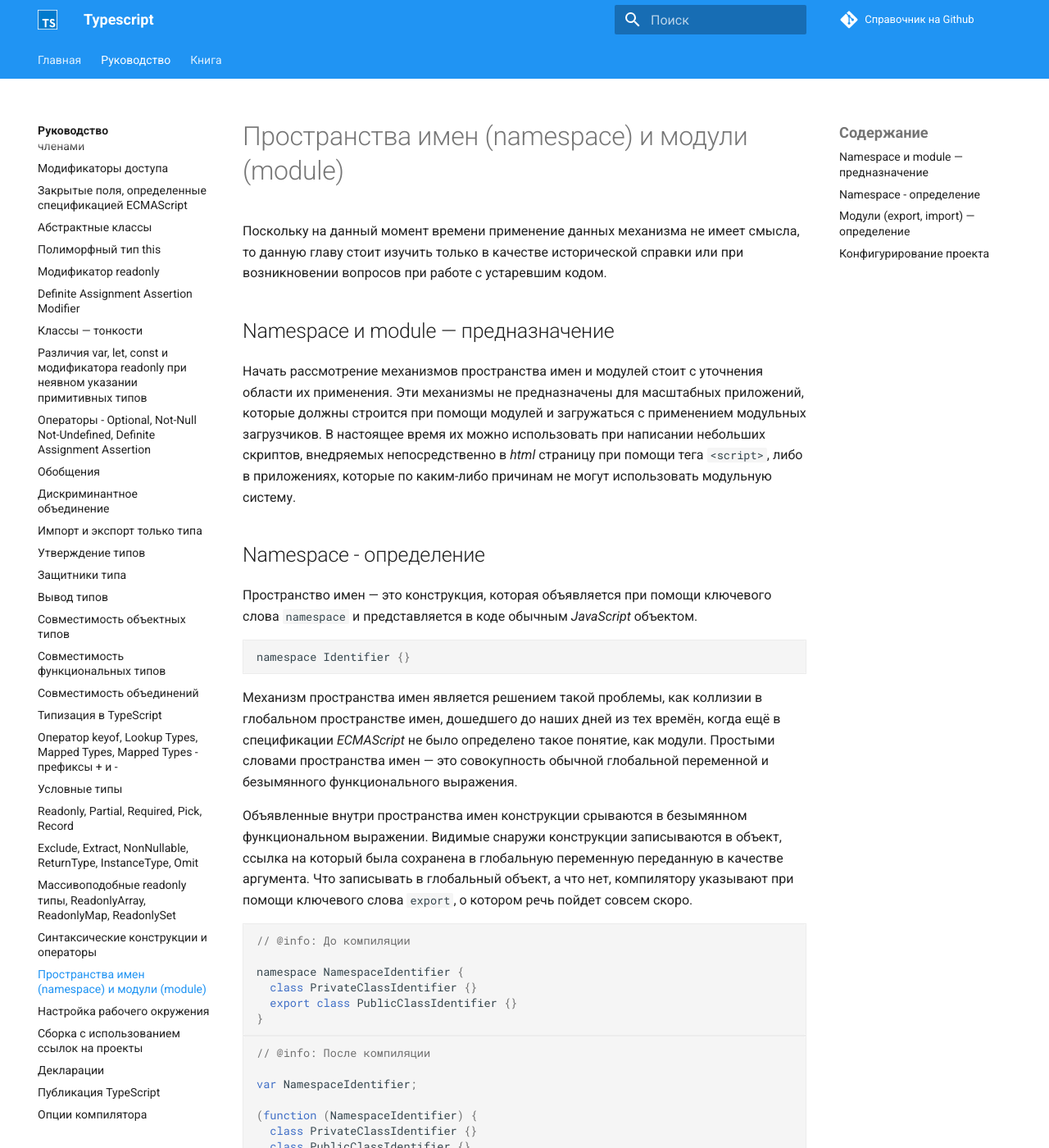
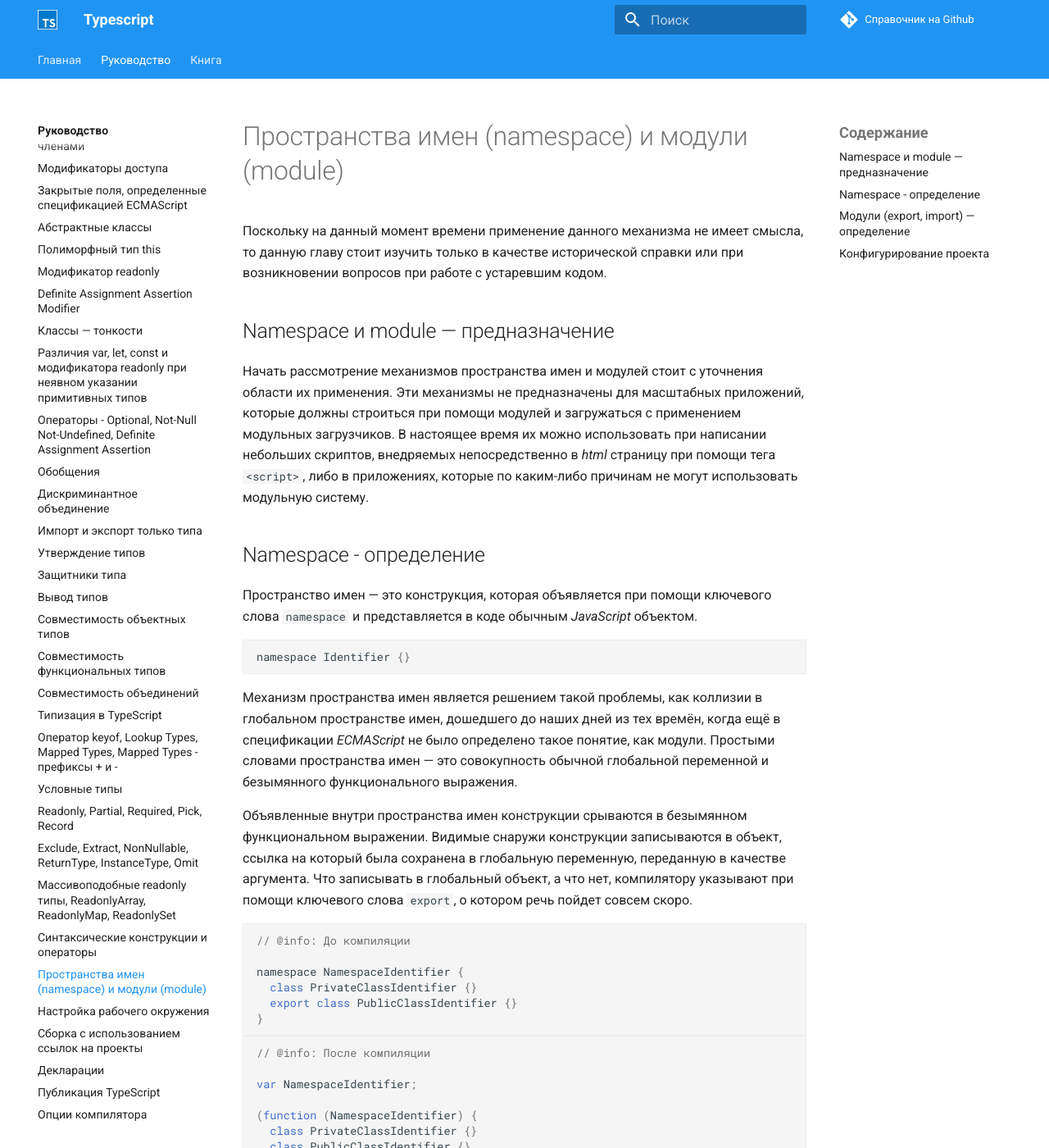
Before and after one commit to xsltdev/scriptdev.ru, an MkDocs documentation site: the page built from docs/guide/055.md, in a window 1280 px wide and 1400 px high. Shown: the whole window at 82% size. Built offline with MkDocs 1.6.1 and Material for MkDocs 9.7.7, drawn with Linux system fonts in a browser that asks for light colours; comment, search, counter and statistics services are not loaded; some of the changed text lies outside the part shown.

Commit message:
edited mistakes

````diff
--- a/docs/guide/055.md
+++ b/docs/guide/055.md
@@ -1,10 +1,10 @@
 # Пространства имен (namespace) и модули (module)
 
-Поскольку на данный момент времени применение данных механизма не имеет смысла, то данную главу стоит изучить только в качестве исторической справки или при возникновении вопросов при работе с устаревшим кодом.
+Поскольку на данный момент времени применение данного механизма не имеет смысла, то данную главу стоит изучить только в качестве исторической справки или при возникновении вопросов при работе с устаревшим кодом.
 
 ## Namespace и module — предназначение
 
-Начать рассмотрение механизмов пространства имен и модулей стоит с уточнения области их применения. Эти механизмы не предназначены для масштабных приложений, которые должны строится при помощи модулей и загружаться с применением модульных загрузчиков. В настоящее время их можно использовать при написании небольших скриптов, внедряемых непосредственно в _html_ страницу при помощи тега `<script>`, либо в приложениях, которые по каким-либо причинам не могут использовать модульную систему.
+Начать рассмотрение механизмов пространства имен и модулей стоит с уточнения области их применения. Эти механизмы не предназначены для масштабных приложений, которые должны строиться при помощи модулей и загружаться с применением модульных загрузчиков. В настоящее время их можно использовать при написании небольших скриптов, внедряемых непосредственно в _html_ страницу при помощи тега `<script>`, либо в приложениях, которые по каким-либо причинам не могут использовать модульную систему.
 
 ## Namespace - определение
 
@@ -16,7 +16,7 @@ namespace Identifier {}
 
 Механизм пространства имен является решением такой проблемы, как коллизии в глобальном пространстве имен, дошедшего до наших дней из тех времён, когда ещё в спецификации _ECMAScript_ не было определено такое понятие, как модули. Простыми словами пространства имен — это совокупность обычной глобальной переменной и безымянного функционального выражения.
 
-Объявленные внутри пространства имен конструкции срываются в безымянном функциональном выражении. Видимые снаружи конструкции записываются в объект, ссылка на который была сохранена в глобальную переменную переданную в качестве аргумента. Что записывать в глобальный объект, а что нет, компилятору указывают при помощи ключевого слова `export`, о котором речь пойдет совсем скоро.
+Объявленные внутри пространства имен конструкции срываются в безымянном функциональном выражении. Видимые снаружи конструкции записываются в объект, ссылка на который была сохранена в глобальную переменную, переданную в качестве аргумента. Что записывать в глобальный объект, а что нет, компилятору указывают при помощи ключевого слова `export`, о котором речь пойдет совсем скоро.
 
 ```ts
 // @info: До компиляции
````
Also changed, not shown: other parts of docs/guide/055.md (+2 -2 lines).
